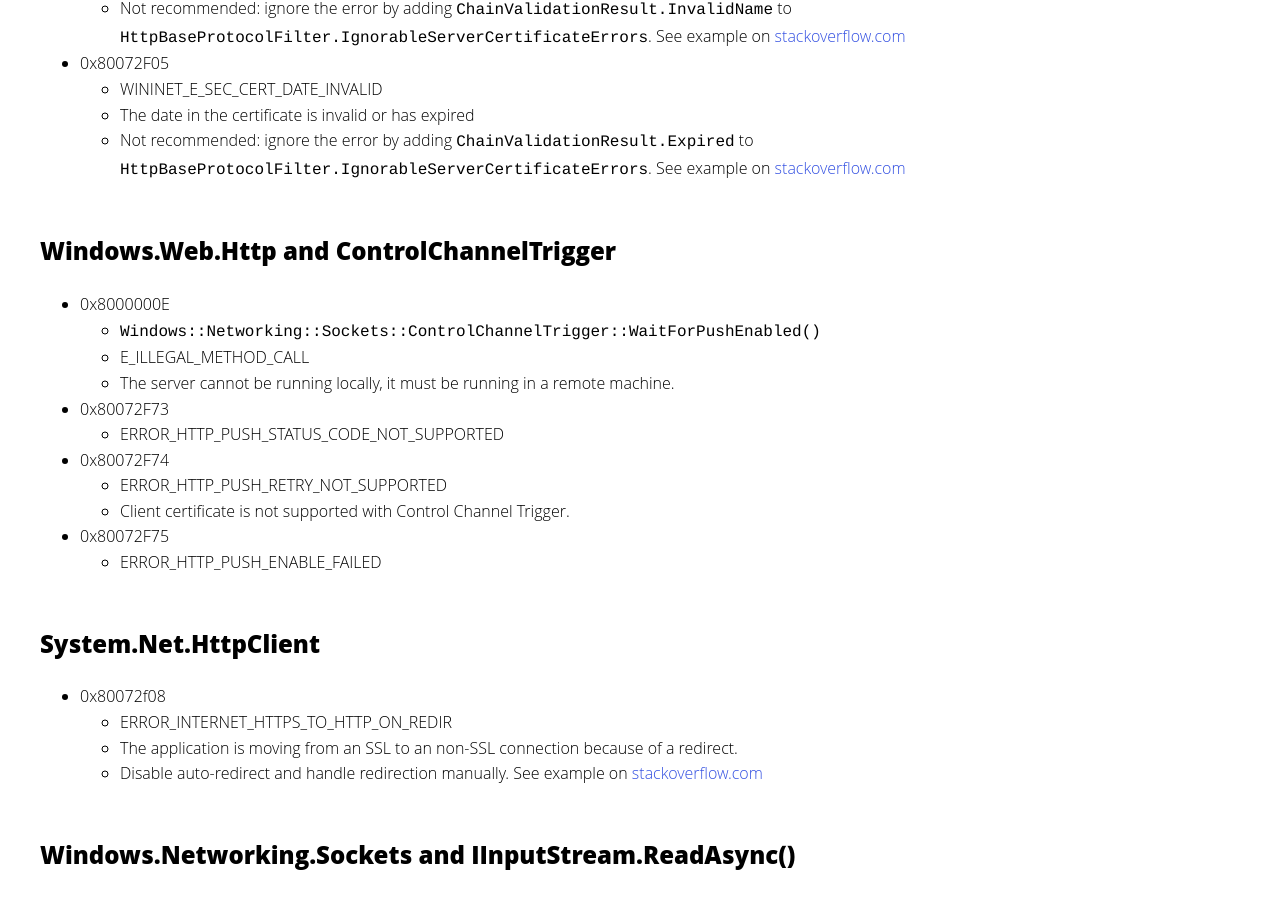
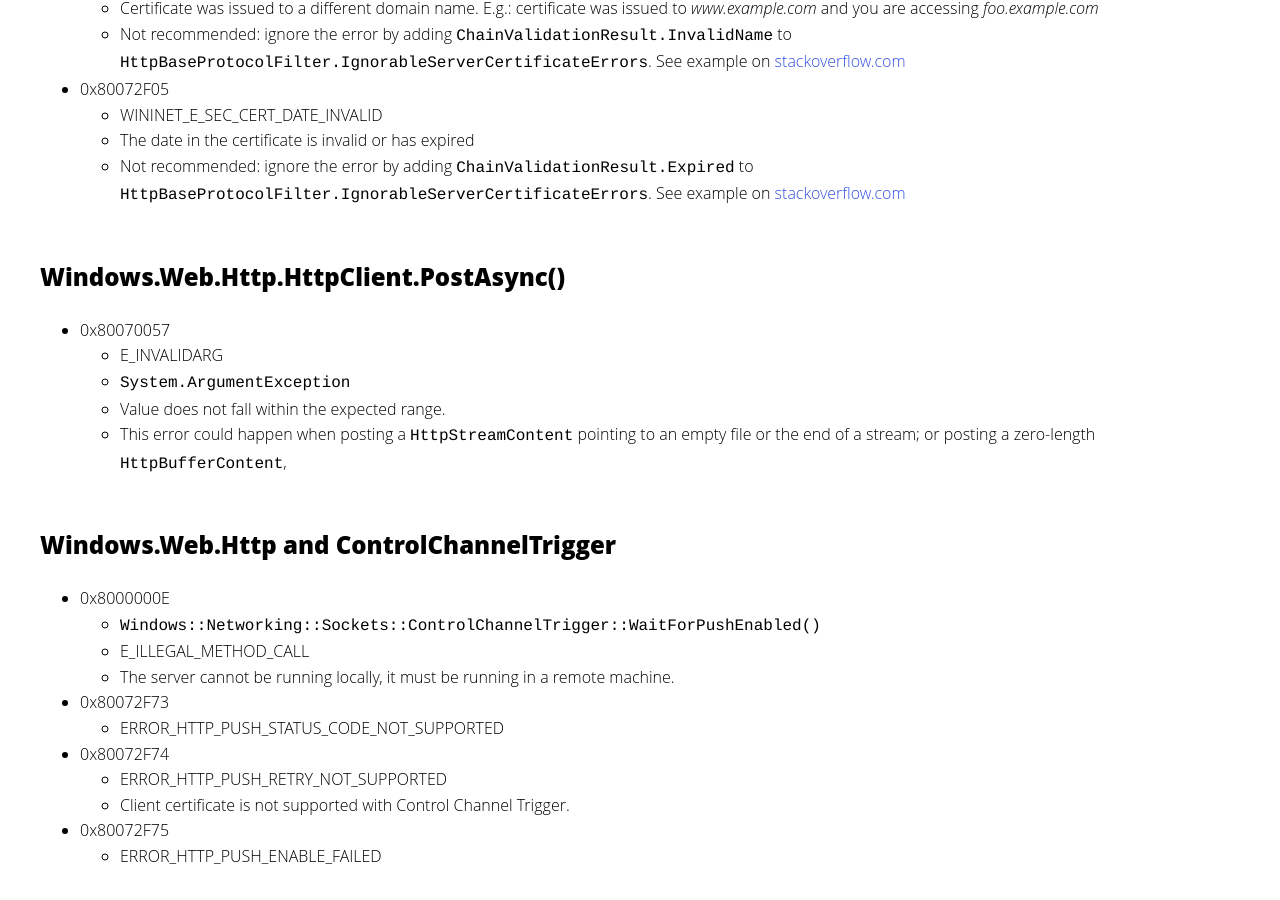
Before and after one commit to kiewic/kiewic.github.io, a Jekyll site: the page built from _posts/2015-08-16-windows-runtime-hresult-table.md, in a window 1280 px wide and 900 px high, scrolled down 2063 px. Built offline with Jekyll 4.4.1, drawn with Linux system fonts in a browser that asks for light colours; comment, search, counter and statistics services are not loaded; some of the changed text lies outside the part shown.

Commit message:
Adding `E_INVALIDARG` to list of HRESULTs.

```diff
--- a/_posts/2015-08-16-windows-runtime-hresult-table.md
+++ b/_posts/2015-08-16-windows-runtime-hresult-table.md
@@ -70,6 +70,13 @@
     * Not recommended: ignore the error by adding `ChainValidationResult.Expired` to `HttpBaseProtocolFilter.IgnorableServerCertificateErrors`. See example on [stackoverflow.com][ignore_cert_errors]
 
 
+## Windows.Web.Http.HttpClient.PostAsync()
+
+* 0x80070057
+    * E_INVALIDARG
+    * `System.ArgumentException`
+    * Value does not fall within the expected range.
+    * This error could happen when posting a `HttpStreamContent` pointing to an empty file or the end of a stream; or posting a zero-length `HttpBufferContent`,
 
 ## Windows.Web.Http and ControlChannelTrigger
 
```
